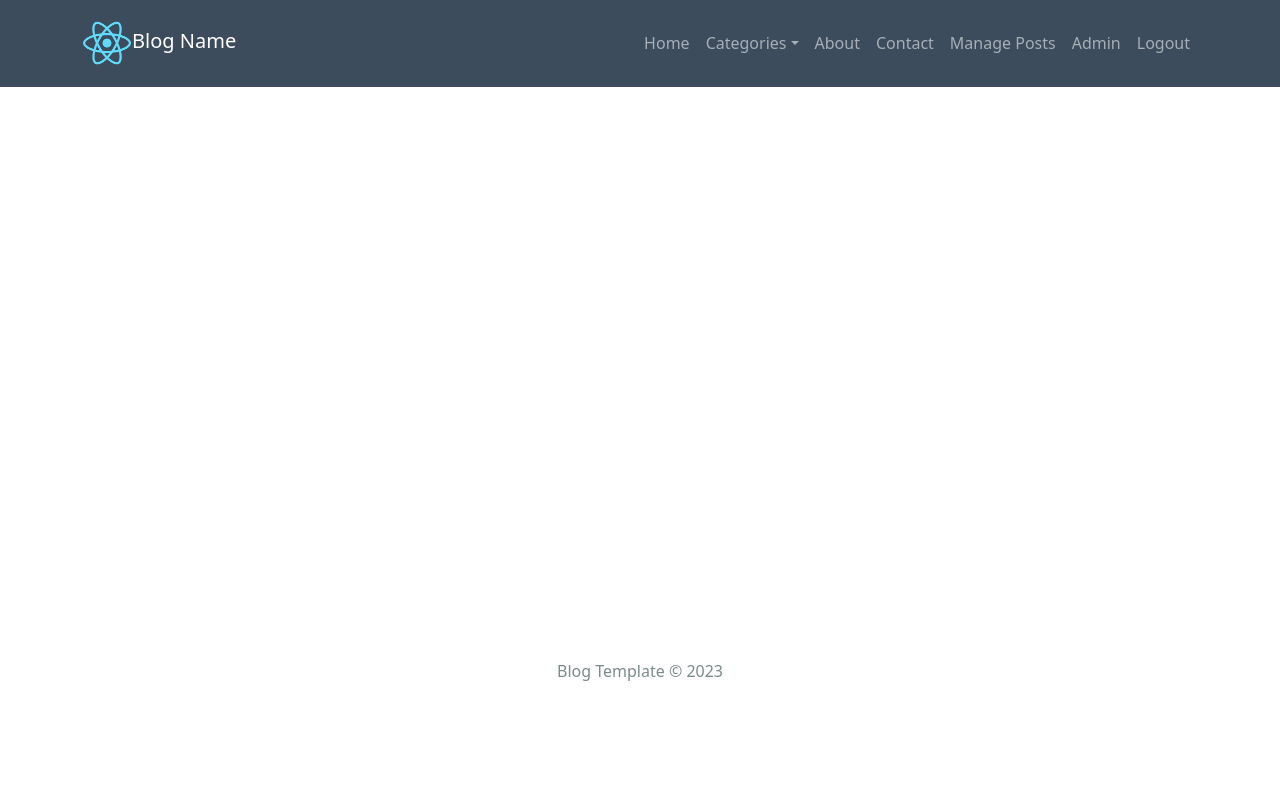
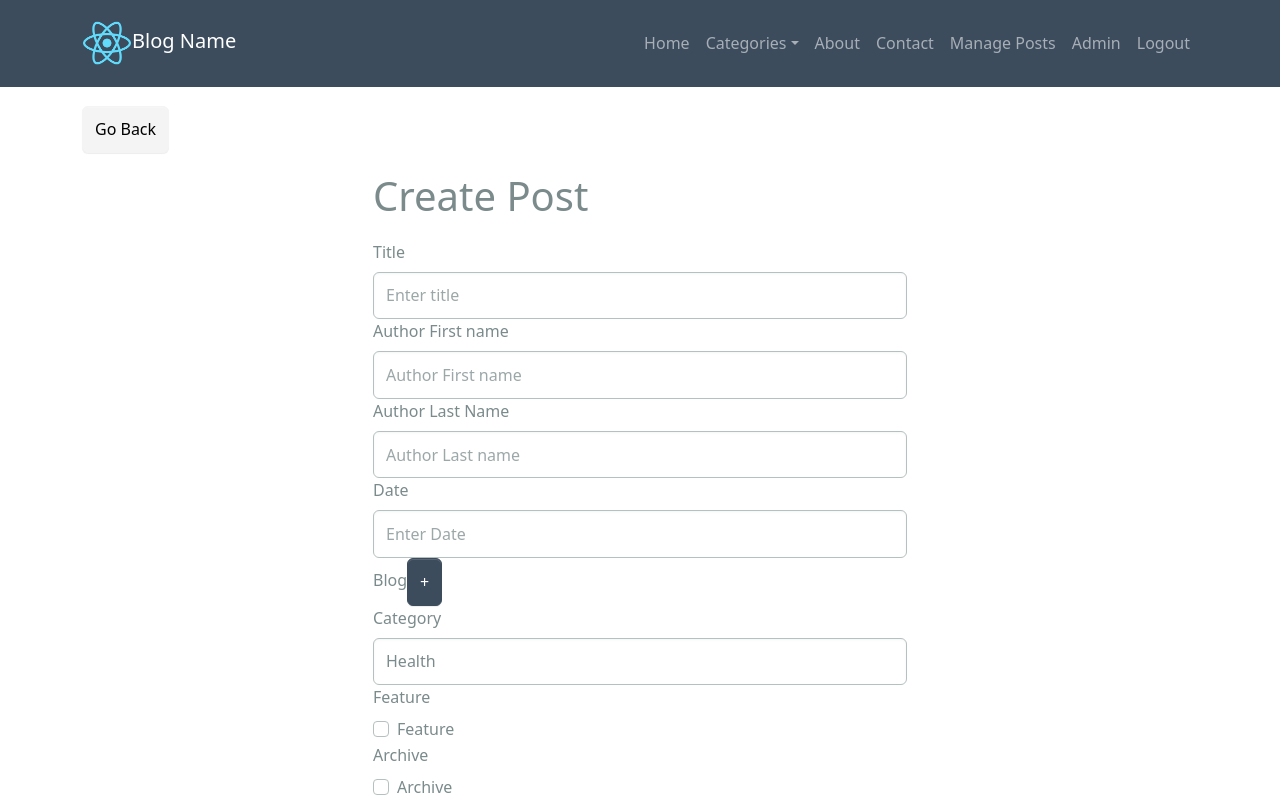
Before and after one commit to favro03/blog_template, a React (Create React App) app in the folder frontend/: page /admin/createnew in a window 1280 px wide. Shown: the top 800 px of the page. Built offline with nearby package versions, Linux system fonts and the light colour scheme; sample sign-in values are in the browser's storage.

Commit message:
created a add new

```diff
--- a/frontend/src/App.js
+++ b/frontend/src/App.js
@@ -12,6 +12,7 @@ import PostScreen from './screens/PostScreen'
 import CategoryScreen from './screens/CategoryScreen';
 import AboutScreen from './screens/AboutScreen';
 import ContactPageScreen from './screens/ContactPageScreen';
+import AdminPostCreateScreen from './screens/admin/AdminPostCreateScreen'
 
 const App = () => {
   return (
@@ -30,6 +31,7 @@ const App = () => {
                 <Route path='/admin/home' element={<AdminHomeScreen />} />
                 <Route path='/admin/posts' element={<AdminPostList />} />
                 <Route path='/admin/posts/:id/edit' element={<AdminPostEditScreen />} />
+                <Route path='/admin/createnew' element={<AdminPostCreateScreen />} />
               </Route>
           </Routes>
           </Container>
--- /dev/null
+++ b/frontend/src/components/CreateNew.js
@@ -0,0 +1,183 @@
+import React from 'react';
+import { Link, useNavigate, useParams } from 'react-router-dom';
+import { Form, Button } from 'react-bootstrap';
+import FormContainer from './FormContainer';
+import { toast } from 'react-toastify';
+import { FaTrash } from 'react-icons/fa';
+import { useCreatePostMutation } from '../slices/postsApiSlice';
+
+const CreateNew = ({ onSubmit, formData, setFormData }) => {
+  const { id: postId } = useParams();
+  const [createPost, { isLoading: loadingUpdate }] = useCreatePostMutation();
+  const navigate = useNavigate();
+
+  const submitHandler = async (e) => {
+    e.preventDefault();
+    try {
+      const response = await createPost(formData);
+      toast.success('Post created');
+      navigate('/admin/posts');
+    } catch (err) {
+      toast.error(err?.data?.message || err.error);
+    }
+  };
+
+  const handleInputChange = (e) => {
+    const { name, value } = e.target;
+    setFormData({
+      ...formData,
+      [name]: value,
+    });
+  };
+
+  const handleDeleteLineItem = (list, index) => {
+    const updatedList = [...list];
+    updatedList.splice(index, 1);
+    switch (list) {
+      case formData.blog:
+        setFormData({
+          ...formData,
+          blog: updatedList,
+        });
+        break;
+      default:
+        break;
+    }
+  };
+
+  const addLineItem = (list, setList) => {
+    setList([...list, '']);
+    setFormData({
+      ...formData,
+      blog: [...list, ''],
+    });
+  };
+
+  return (
+    <>
+      <Link to="/admin/posts" className="btn btn-light my-3">
+        Go Back
+      </Link>
+      <FormContainer>
+        <h1>Create Post</h1>
+
+        <Form onSubmit={submitHandler}>
+          <Form.Group controlId="title">
+            <Form.Label>Title</Form.Label>
+            <Form.Control
+              type="text"
+              placeholder="Enter title"
+              name="title"
+              value={formData.title}
+              onChange={handleInputChange}
+            />
+          </Form.Group>
+
+          <Form.Group controlId="authorFirstName">
+            <Form.Label>Author First name</Form.Label>
+            <Form.Control
+              type="text"
+              placeholder="Author First name"
+              name="authorFirstName"
+              value={formData.authorFirstName}
+              onChange={handleInputChange}
+            />
+          </Form.Group>
+
+          <Form.Group controlId="authorLastName">
+            <Form.Label>Author Last Name</Form.Label>
+            <Form.Control
+              type="text"
+              placeholder="Author Last name"
+              name="authorLastName"
+              value={formData.authorLastName}
+              onChange={handleInputChange}
+            />
+          </Form.Group>
+
+          <Form.Group controlId="date">
+            <Form.Label>Date</Form.Label>
+            <Form.Control
+              type="text"
+              placeholder="Enter Date"
+              name="date"
+              value={formData.date}
+              onChange={handleInputChange}
+            />
+          </Form.Group>
+
+          <Form.Group controlId="blog">
+            <Form.Label>Blog</Form.Label>
+            {formData.blog.map((item, index) => (
+              <div key={index} className="d-flex align-items-center">
+                <Form.Control
+                  type="text"
+                  placeholder={`Blog ${index + 1}`}
+                  value={item}
+                  onChange={(e) => {
+                    const updatedBlog = [...formData.blog];
+                    updatedBlog[index] = e.target.value;
+                    setFormData({
+                      ...formData,
+                      blog: updatedBlog,
+                    });
+                  }}
+                />
+                <Button
+                  variant="light"
+                  className="ml-2"
+                  onClick={() => handleDeleteLineItem(formData.blog, index)}
+                >
+                  <FaTrash />
+                </Button>
+              </div>
+            ))}
+            <Button onClick={() => addLineItem(formData.blog, setFormData)}>+</Button>
+          </Form.Group>
+
+          <Form.Group controlId="category">
+            <Form.Label>Category</Form.Label>
+            <Form.Control
+              as="select"
+              name="category"
+              value={formData.category}
+              onChange={handleInputChange}
+            >
+              <option value="health">Health</option>
+              <option value="beauty">Beauty</option>
+              <option value="kids">Kids</option>
+            </Form.Control>
+          </Form.Group>
+
+          <Form.Group controlId="isFeature">
+            <Form.Label>Feature</Form.Label>
+            <Form.Check
+              type="checkbox"
+              label="Feature"
+              name="isFeature"
+              checked={formData.isFeature}
+              onChange={handleInputChange}
+            />
+          </Form.Group>
+
+          <Form.Group controlId="isArchive">
+            <Form.Label>Archive</Form.Label>
+            <Form.Check
+              type="checkbox"
+              label="Archive"
+              name="isArchive"
+              checked={formData.isArchive}
+              onChange={handleInputChange}
+            />
+          </Form.Group>
+
+          <Button type="submit" variant="primary" style={{ marginTop: '1rem' }}>
+            Create
+          </Button>
+        </Form>
+      </FormContainer>
+    </>
+  );
+};
+
+export default CreateNew;
--- /dev/null
+++ b/frontend/src/screens/admin/AdminPostCreateScreen.js
@@ -0,0 +1,59 @@
+import React, { useState } from 'react';
+import CreateNew from '../../components/CreateNew';
+import { useCreatePostMutation } from '../../slices/postsApiSlice';
+
+const AdminPostCreateScreen = () => {
+  const [createPost, { isLoading: loadingCreate }] = useCreatePostMutation();
+
+  const [formData, setFormData] = useState({
+    title: '',
+    authorFirstName: '',
+    authorLastName: '',
+    date: '',
+    blog: [],
+    category: '',
+    isFeature: false,
+    isArchive: false,
+  });
+
+  const handleSubmit = async () => {
+    try {
+      // Call the createPost mutation with formData
+      const response = await createPost(formData);
+      console.log('Response:', response);
+      // Check if the mutation was successful
+      if (response.payload) {
+        console.log('Post created:', response.payload);
+        // Optionally, you can reset the form here
+        setFormData({
+          title: '',
+          authorFirstName: '',
+          authorLastName: '',
+          date: '',
+          blog: [],
+          category: '',
+          isFeature: false,
+          isArchive: false,
+        });
+
+        // You can also redirect or perform any other actions
+      }
+    } catch (error) {
+      console.error('Error creating post:', error);
+      // Handle the error, show an error message, or perform any other actions
+    }
+  };
+
+  return (
+    <div>
+      <h1>Create Post</h1>
+      <CreateNew formData={formData} setFormData={setFormData} onSubmit={handleSubmit} />
+      {/* Submit button in AdminPostCreateScreen */}
+      <button onClick={handleSubmit} disabled={loadingCreate}>
+        {loadingCreate ? 'Creating...' : 'Submit'}
+      </button>
+    </div>
+  );
+};
+
+export default AdminPostCreateScreen;
--- a/frontend/src/screens/admin/AdminPostList.js
+++ b/frontend/src/screens/admin/AdminPostList.js
@@ -1,7 +1,7 @@
 import { LinkContainer } from 'react-router-bootstrap';
 import { Table, Button, Row, Col } from 'react-bootstrap';
 import { FaEdit, FaPlus, FaTrash } from 'react-icons/fa';
-import { useParams } from 'react-router-dom';
+import { useParams, useNavigate } from 'react-router-dom';
 import Message from '../../components/Message';
 import Loader from '../../components/Loader';
 // import Paginate from '../../components/Paginate';
@@ -14,7 +14,7 @@ import { toast } from 'react-toastify';
 
 const AdminPostList = () => {
   // const { pageNumber } = useParams();
-
+  const navigate = useNavigate();
   const { data, isLoading, error, refetch } = useGetPostsQuery({
 
   });
@@ -37,14 +37,16 @@ const AdminPostList = () => {
     useCreatePostMutation();
 
   const createPostHandler = async () => {
-    if (window.confirm('Are you sure you want to create a new post?')) {
-      try {
-        await createPost();
-        refetch();
-      } catch (err) {
-        toast.error(err?.data?.message || err.error);
-      }
-    }
+    const newUrl = '/admin/createnew';
+    navigate(newUrl);
+    // if (window.confirm('Are you sure you want to create a new post?')) {
+    //   try {
+    //     await createPost();
+    //     refetch();
+    //   } catch (err) {
+    //     toast.error(err?.data?.message || err.error);
+    //   }
+    // }
   };
 
   return (
--- a/frontend/src/slices/postsApiSlice.js
+++ b/frontend/src/slices/postsApiSlice.js
@@ -18,11 +18,13 @@ export const postsApiSlice = apiSlice.injectEndpoints({
       keepUnusedDataFor: 5,
     }),
     createPost: builder.mutation({
-      query: () => ({
+      query: (postData) => ({
         url: `${POSTS_URL}`,
         method: 'POST',
+        body: postData,
       }),
       invalidatesTags: ['Post'],
+      onFulfilled: (response) => response,
     }),
     updatePost: builder.mutation({
       query: (data) => ({
```
Also changed, not shown: 1 other file (tests, documents, lock files or other folders).
